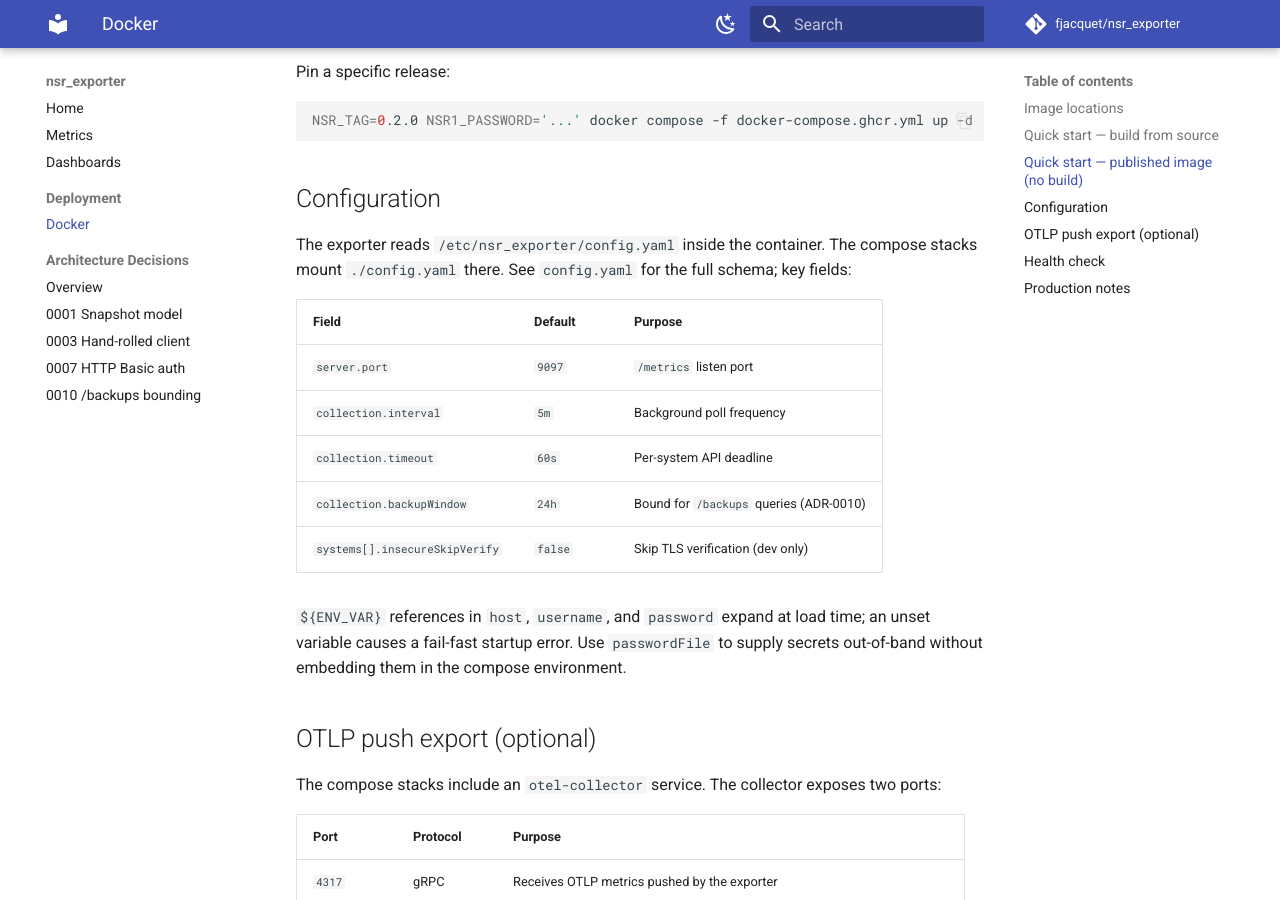
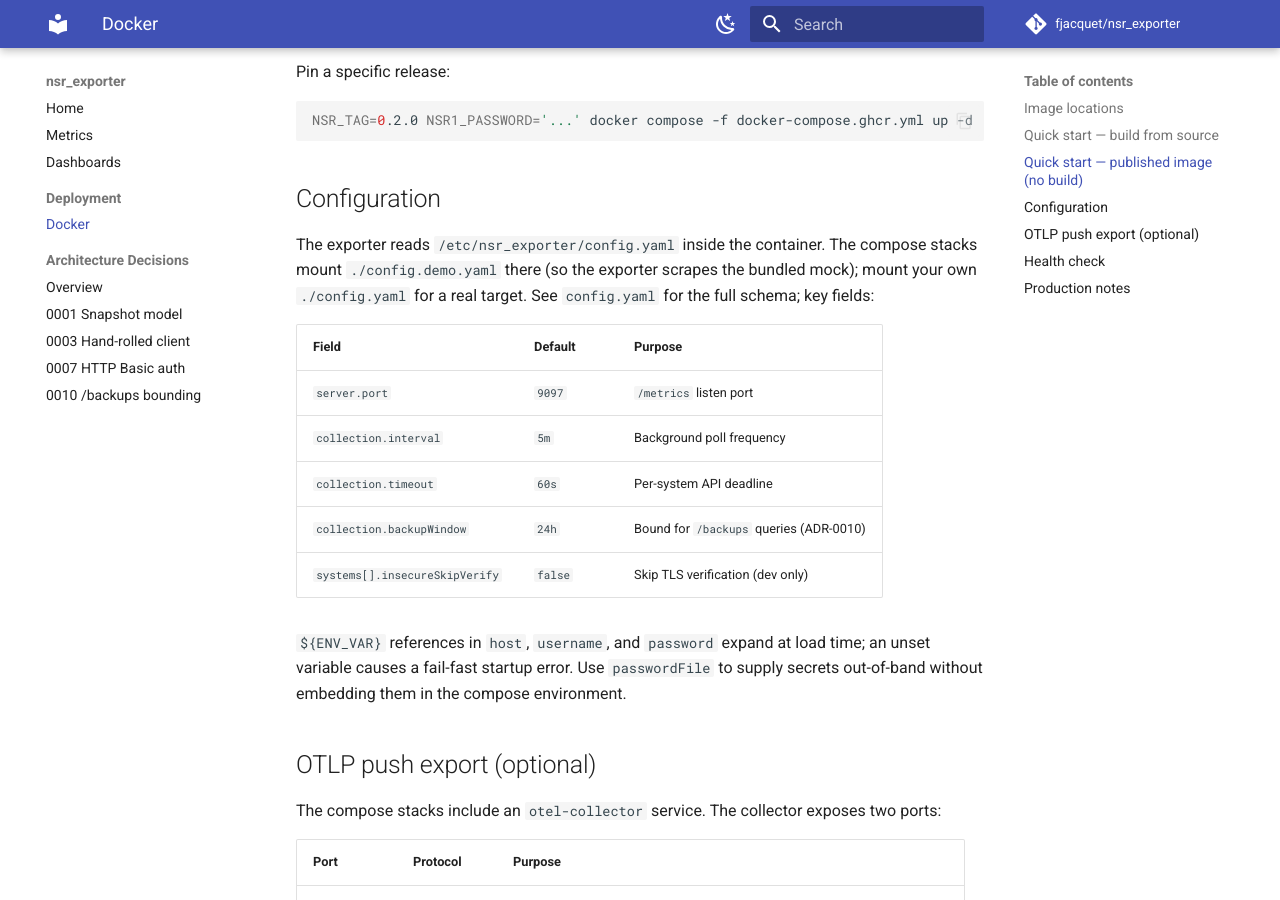
Before and after one commit to fjacquet/nsr_exporter, an MkDocs documentation site: the page built from docs/deployment/docker.md, in a window 1280 px wide and 900 px high, scrolled down 958 px. Built offline with MkDocs 1.6.1 and Material for MkDocs 9.7.7, drawn with Linux system fonts in a browser that asks for light colours; comment, search, counter and statistics services are not loaded.

Commit message:
fix(review): address CodeRabbit findings (minus the loopback bind)
- .env.example: Grafana demo creds admin/admin + GF_SERVER_ROOT_URL=localhost
- config.demo.yaml: drop meaningless insecureSkipVerify (mock is plain http://)
- docs/deployment/docker.md: state the demo mounts config.demo.yaml, not config.yaml
- docs/dashboards.md: add 'text' lang to the tree fence (MD040)
- nsr-overview.json: Active Sessions uses sum() total to match its description
Grafana kept on open 3000:3000 per maintainer (loopback bind blocks remote/k8s testing).

Co-Authored-By: Claude Opus 4.8 (1M context) <noreply@anthropic.com>

```diff
--- a/config.demo.yaml
+++ b/config.demo.yaml
@@ -17,7 +17,7 @@ systems:
     host: "http://mocknw:9090"   # bundled mock; client appends the /nwrestapi/v3/global base path
     username: "${NSR1_USERNAME}"
     password: "${NSR1_PASSWORD}"
-    insecureSkipVerify: true
+    # No insecureSkipVerify: the mock is plain http://, so there is no TLS to skip.
 opentelemetry:
   endpoint: "otel-collector:4317"
   insecure: true   # plain gRPC for the in-compose collector; no TLS needed
--- a/docs/deployment/docker.md
+++ b/docs/deployment/docker.md
@@ -45,7 +45,8 @@ NSR_TAG=0.2.0 NSR1_PASSWORD='...' docker compose -f docker-compose.ghcr.yml up -
 ## Configuration
 
 The exporter reads `/etc/nsr_exporter/config.yaml` inside the container. The compose
-stacks mount `./config.yaml` there. See `config.yaml` for the full schema; key fields:
+stacks mount `./config.demo.yaml` there (so the exporter scrapes the bundled mock);
+mount your own `./config.yaml` for a real target. See `config.yaml` for the full schema; key fields:
 
 | Field | Default | Purpose |
 |---|---|---|
```
Also changed, not shown: docs/dashboards.md (+1 -1 lines), 2 other files.
